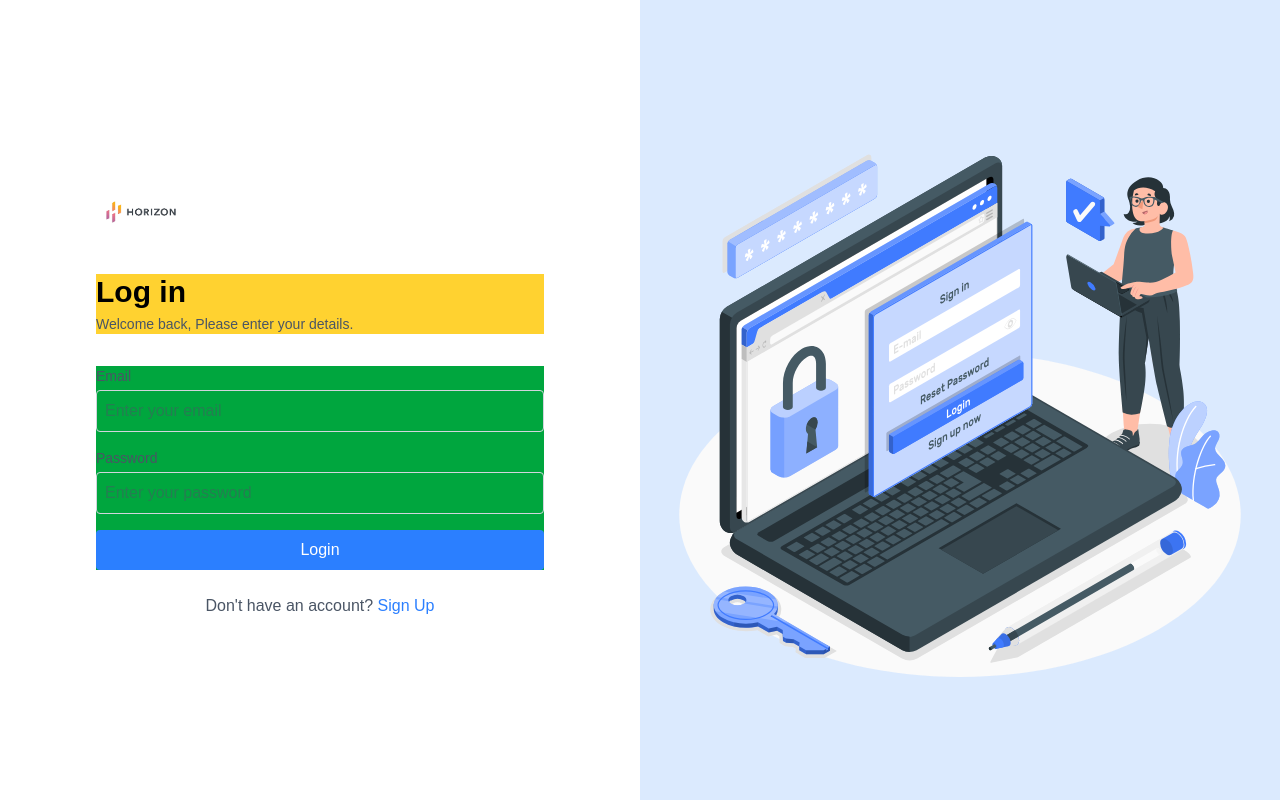
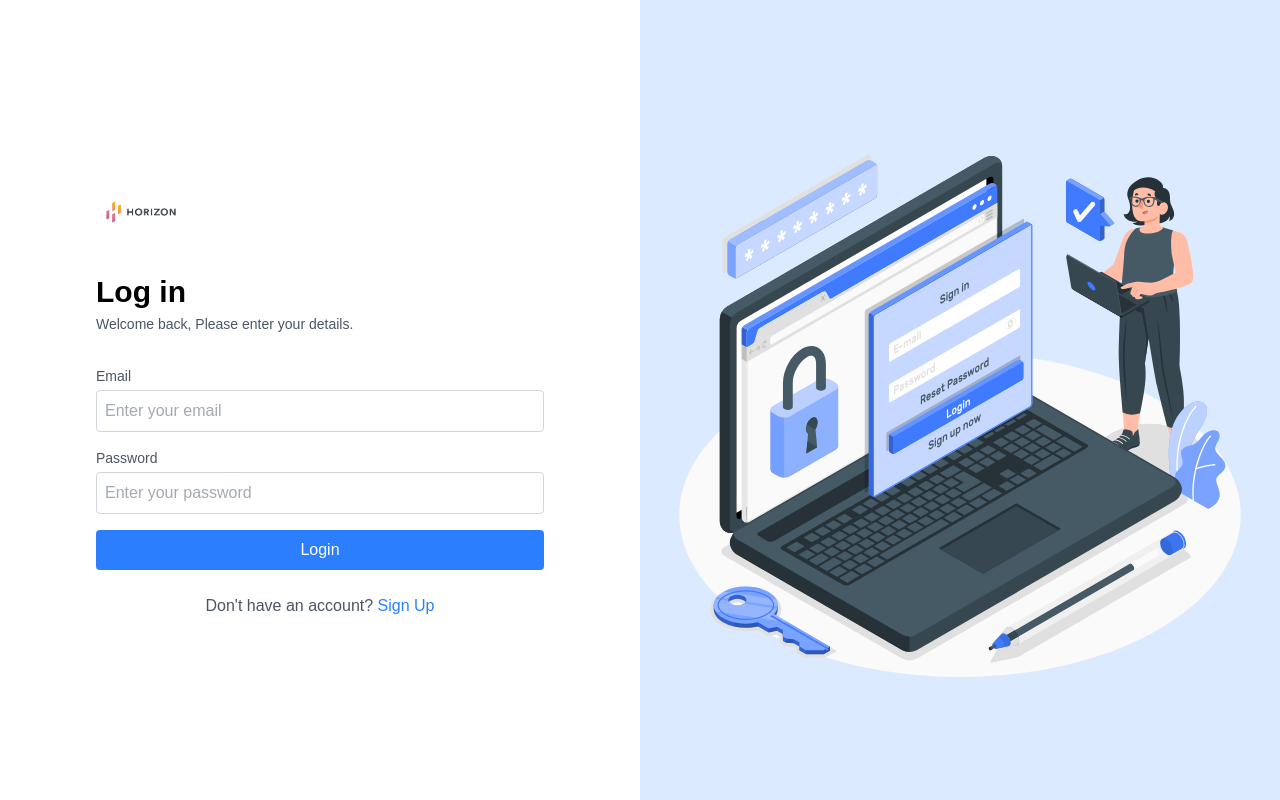
Before and after one commit to Dhanielgeek/nextdash, a Next.js app: page / in a window 1280 px wide. Built offline with nearby package versions, Linux system fonts and the light colour scheme.

Commit message:
remove the bg color on the login..

```diff
--- a/src/app/page.tsx
+++ b/src/app/page.tsx
@@ -28,7 +28,7 @@ export default function LoginPage() {
           </div>
 
           {/* Heading */}
-          <div className="mb-6 md:mb-8 bg-amber-300">
+          <div className="mb-6 md:mb-8 ">
             <h1 className="text-2xl md:text-3xl font-bold text-black">
               Log in
             </h1>
@@ -38,7 +38,7 @@ export default function LoginPage() {
           </div>
 
           {/* Form */}
-          <form onSubmit={handleLogin} className="space-y-4 bg-green-600">
+          <form onSubmit={handleLogin} className="space-y-4">
             <div>
               <label className="block text-gray-600 text-sm mb-1">Email</label>
               <input
```
